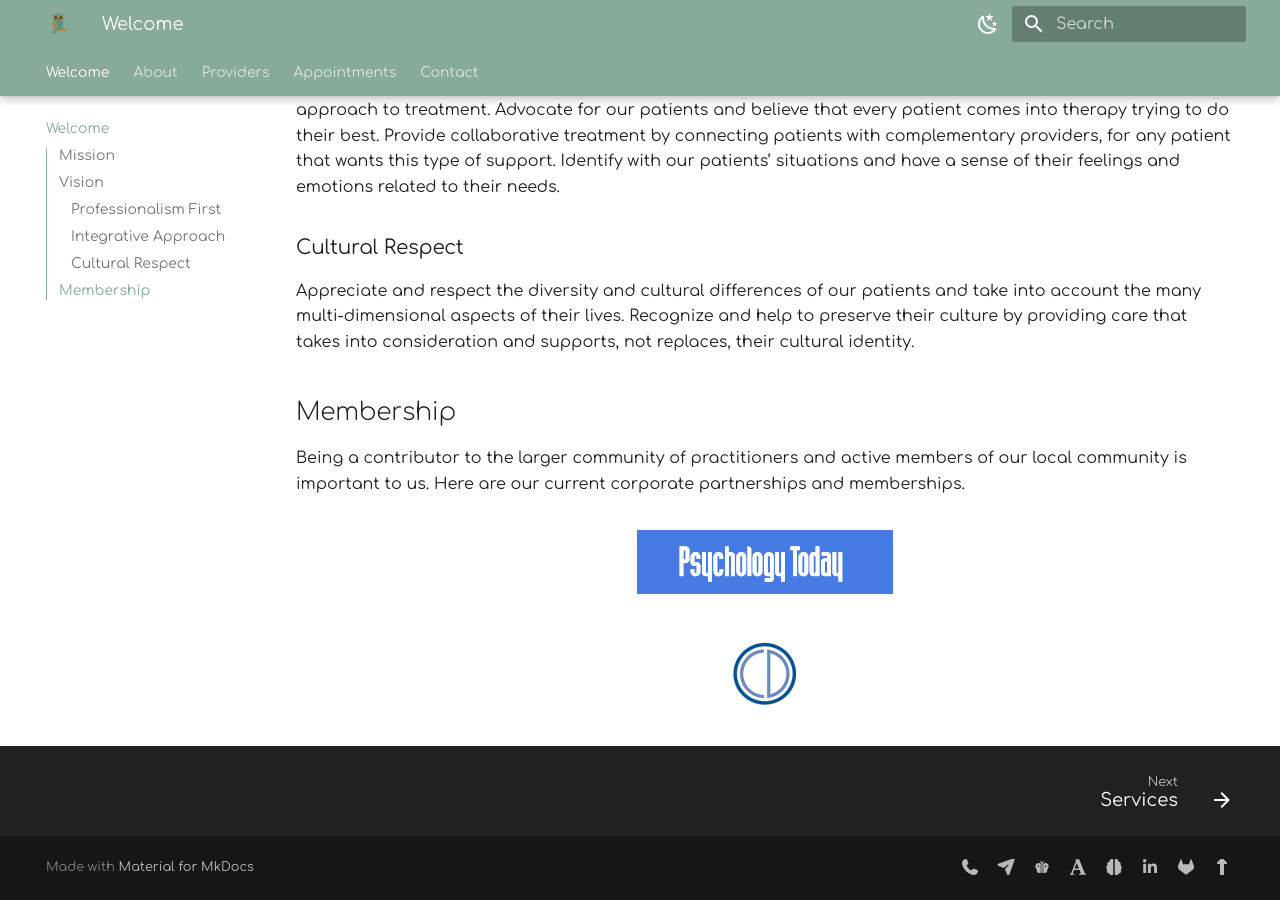
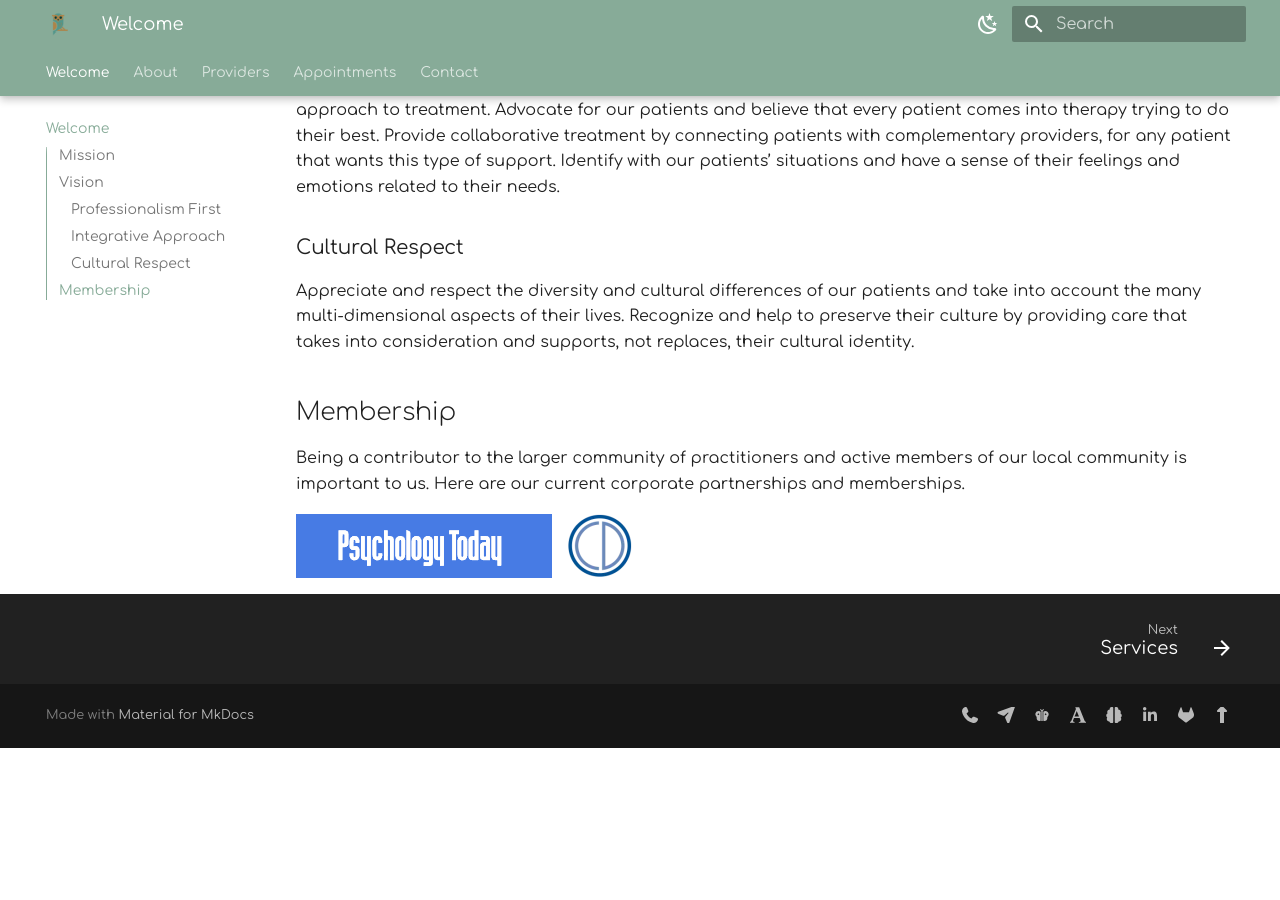
Before and after one commit to motm-therapy/website, an MkDocs documentation site: the page built from docs/index.md, in a window 1280 px wide and 900 px high, scrolled down 909 px. Built offline with MkDocs 1.6.1 and Material for MkDocs 9.7.7, drawn with Linux system fonts in a browser that asks for light colours; plug-ins that fetch from the network failed and are left out; after the commit the page ends 1657 px from its top, so only the background shows below that.

Commit message:
Update index.md

```diff
--- a/docs/index.md
+++ b/docs/index.md
@@ -30,9 +30,5 @@ Appreciate and respect the diversity and cultural differences of our patients an
 
 Being a contributor to the larger community of practitioners and active members of our local community is important to us. Here are our current corporate partnerships and memberships.
 
-<figure markdown>
-[![Psychology Today](assets/pt-logo.png)](https://www.psychologytoday.com/us){ height="64" width="256" align="left"}
-</figure>
-<figure markdown>
-[![International OCD Foundation](assets/ocd-logo.webp)](https://iocdf.org){ height="64" width="64" align="left"}
-</figure>
+[![Psychology Today](assets/pt-logo.png){ height="64" width="256" align="left"}](https://www.psychologytoday.com/us)
+[![International OCD Foundation](assets/ocd-logo.webp){ height="64" width="64" align="left"}](https://iocdf.org)
```
